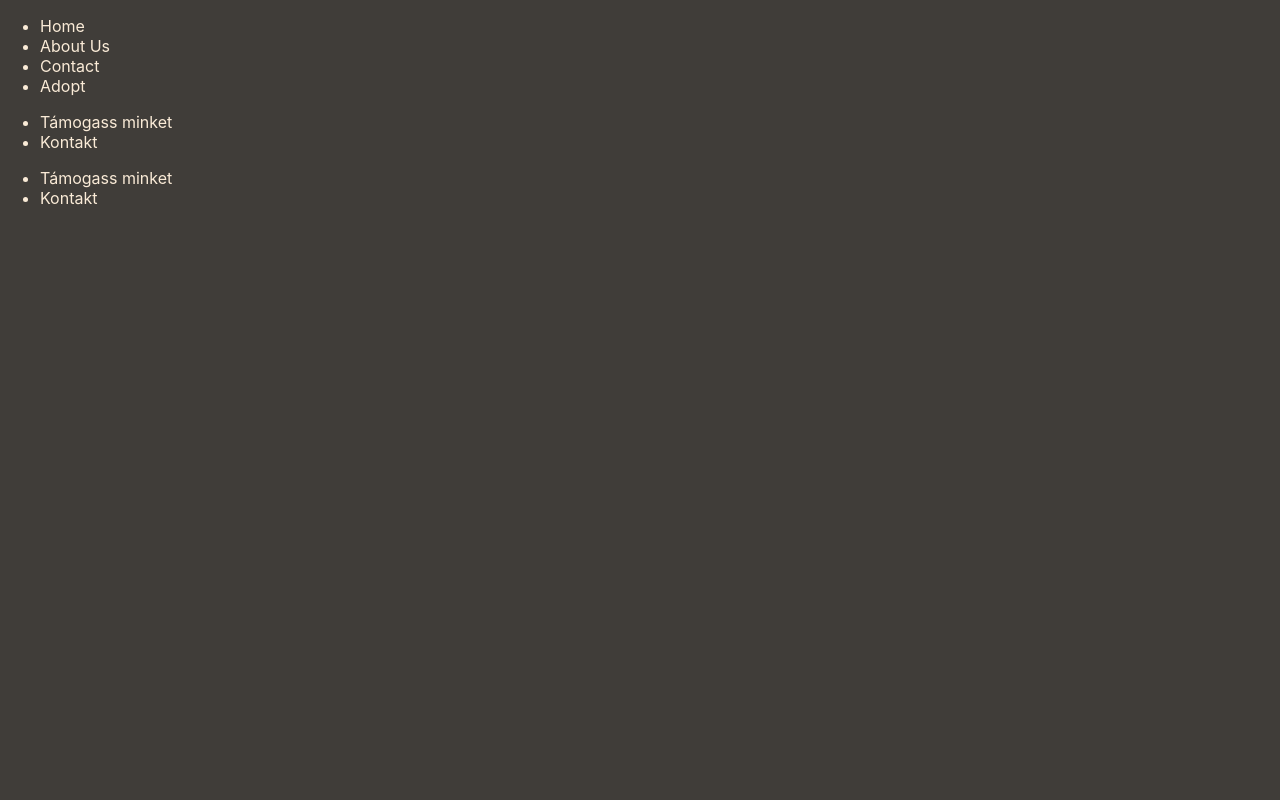
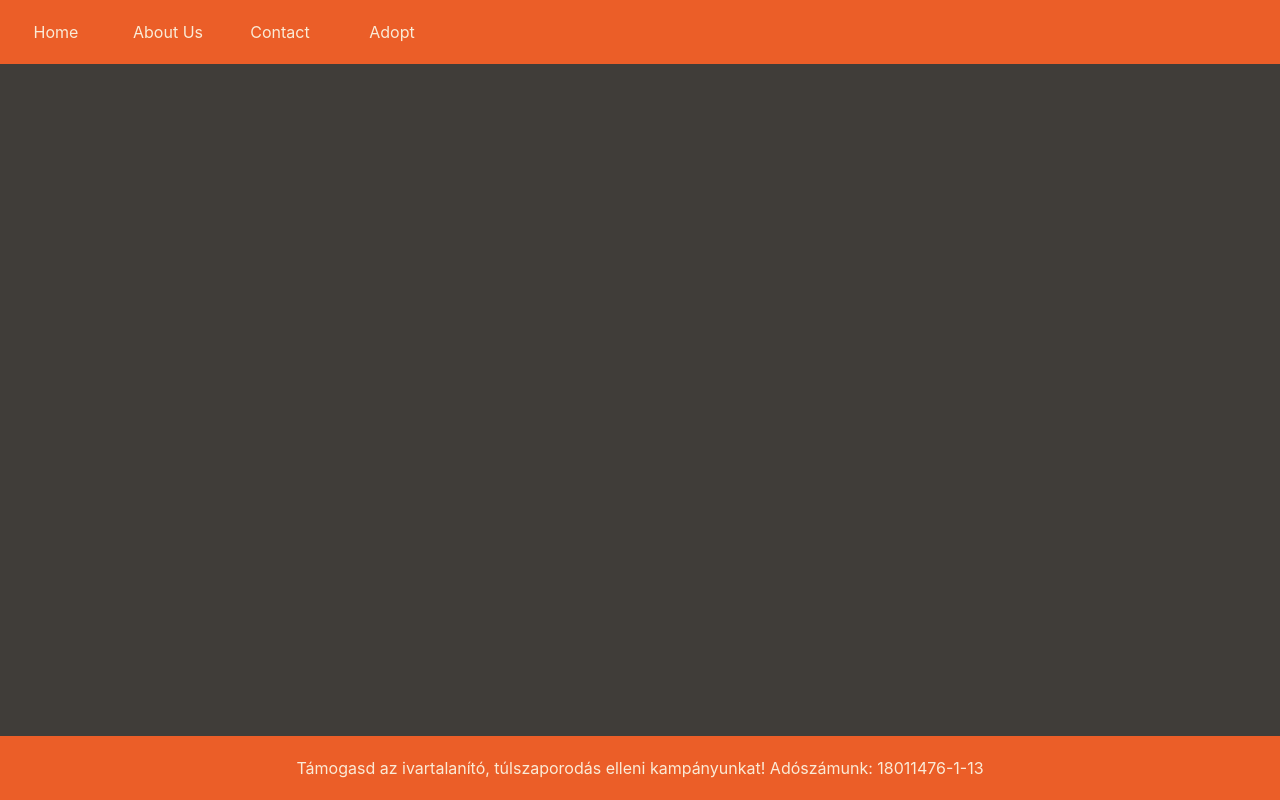
Before and after one commit to martonszak/react-for-a-cause, a Next.js app in the folder re-cat/: page /footer in a window 1280 px wide. Built offline with nearby package versions, Linux system fonts and the light colour scheme.

Commit message:
Style: Navbar, header position, Fix: buttons removed from footer

```diff
--- a/re-cat/pages/footer.js
+++ b/re-cat/pages/footer.js
@@ -1,19 +1,15 @@
 import Link from "next/link";
-export default function Footer(){
-    const menu = [
-        { text: "Támogass minket", href: "/supportus" },
-        { text: "Kontakt", href: "/contact" },
-      ];
+export default function Footer() {
+  const menu = [{ text: "Kapcsolat", href: "/contact" }];
   return (
     <div className="footer-container">
       <ul className="footer-list">
-                {menu.map((e, i) => (
-                  <li className="footer-list-item" key={i}>
-                    <Link className="footer-link" href={e.href}>
-                      <a className="footer-a">{e.text}</a>
-                    </Link>
+        <li className="footer-list-item">
+          <p>
+            Támogasd az ivartalanító, túlszaporodás elleni kampányunkat!
+            Adószámunk: 18011476-1-13
+          </p>
         </li>
-                ))}
       </ul>
     </div>
   );
--- a/re-cat/styles/globals.css
+++ b/re-cat/styles/globals.css
@@ -14,7 +14,50 @@ almost white: #CCC5B9
 
 */
 
-/* BASIC CSS */
+/* ELEMENTS */
+
+/* NAVBAR */
+
+.navbar-container {
+  width: 100%;
+  height: 4rem;
+  background-color: #eb5e28;
+  display: flex;
+  align-items: center;
+}
+.navbar-list {
+  width: 100%;
+  display: flex;
+  padding: 0;
+}
+.navbar-list-item {
+  text-align: center;
+  width: 7rem;
+  list-style-type: none;
+}
+
+/* FOOTER */
+
+.footer-container {
+  width: 100%;
+  height: 4rem;
+  background-color: #eb5e28;
+  display: flex;
+  align-items: center;
+  position: absolute;
+  bottom: 0;
+}
+.footer-list {
+  width: 100%;
+  display: flex;
+  padding: 0;
+  justify-content: center;
+  align-items: center;
+}
+.footer-list-item {
+  text-align: center;
+  list-style-type: none;
+}
 
 html,
 body {
@@ -22,8 +65,8 @@ body {
   margin: 0;
   font-family: -apple-system, BlinkMacSystemFont, Segoe UI, Roboto, Oxygen,
     Ubuntu, Cantarell, Fira Sans, Droid Sans, Helvetica Neue, sans-serif;
-    background-color: #403D39;
-    color: antiquewhite;
+  background-color: #403d39;
+  color: antiquewhite;
 }
 
 a {
```
Also changed, not shown: re-cat/pages/about.js (+18 -1 lines), re-cat/pages/supportus.js (deleted, +0 -8 lines). Lines whose indentation alone changed are shown as unchanged.
